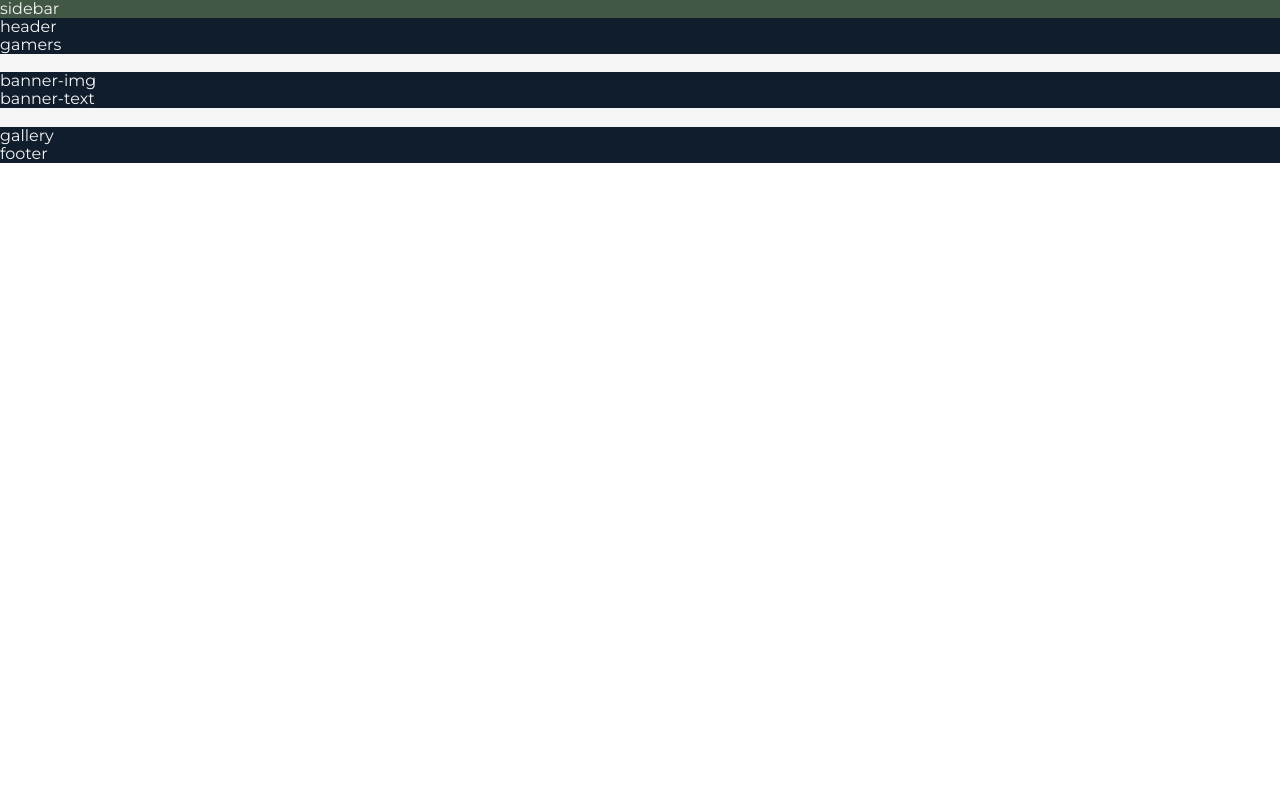
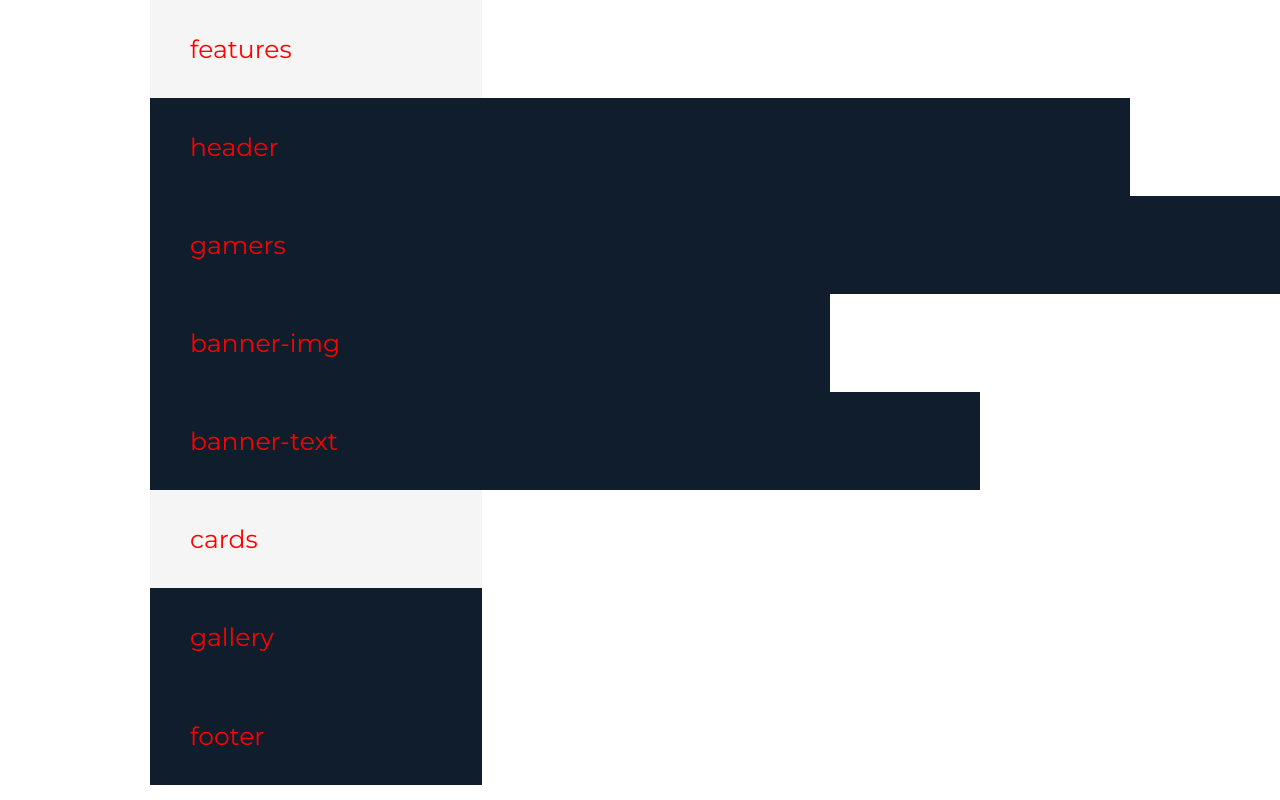
Before and after one commit to amsornet/gameStore, a website: page src/index.html in a window 1280 px wide. Drawn offline with nearby package versions, Linux system fonts and the light colour scheme; files that its build step writes are made by us from their sources.

Commit message:
container grid-template-columns

```diff
--- a/src/sass/_banner.sass
+++ b/src/sass/_banner.sass
@@ -1,5 +1,8 @@
 .banner
+
   &-img
     background-color: $color-blue-dark
+    grid-column: full-start / col-end 4
   &-text
     background-color: $color-blue-dark
+    grid-column: col-start 5 / full-end
--- a/src/sass/_base.sass
+++ b/src/sass/_base.sass
@@ -25,3 +25,8 @@ body
 .container
     display: grid
     grid-template-row: 80vh min-content 40vw repeat(3, min-content)
+    grid-template-columns: [sidebar-start] 8rem [sidebar-end full-start] minmax(6rem, 1fr) [center-start] repeat(8, [col-start] minmax(min-content, 14rem)) [col-end] [center-end] minmax(6rem, 1fr) [full-end]
+    & > *
+        font-size: 25px
+        padding: 40px
+        color: red
--- a/src/sass/_cards.sass
+++ b/src/sass/_cards.sass
@@ -1,2 +1,3 @@
 .cards
   background-color: $color-gray-light
+  grid-column: center-start / center-end
--- a/src/sass/_features.sass
+++ b/src/sass/_features.sass
@@ -1,2 +1,4 @@
 .features
   background-color: $color-gray-light
+  grid-column: center-start / center-end
+  grid-row: 1 / -1
--- a/src/sass/_footer.sass
+++ b/src/sass/_footer.sass
@@ -1,2 +1,3 @@
 .footer
   background-color: $color-blue-dark
+  grid-column: full-start / full-end
--- a/src/sass/_gallery.sass
+++ b/src/sass/_gallery.sass
@@ -1,2 +1,3 @@
 .gallery
   background-color: $color-blue-dark
+  grid-column: full-start / full-end
--- a/src/sass/_gamers.sass
+++ b/src/sass/_gamers.sass
@@ -1,2 +1,3 @@
 .gamers
   background-color: $color-blue-dark
+  grid-column: col-start 7 / full-end
--- a/src/sass/_header.sass
+++ b/src/sass/_header.sass
@@ -1,2 +1,3 @@
 .header
   background-color: $color-blue-dark
+  grid-column: full-start / col-end 6
--- a/src/sass/_sidebar.sass
+++ b/src/sass/_sidebar.sass
@@ -1,2 +1,4 @@
 .sidebar
   background-color: $color-green-dark
+  grid-column: sidebar-start / sidebar-end
+  grid-row: 1 / -1
```
Also changed, not shown: dist/css/style.min.css.
